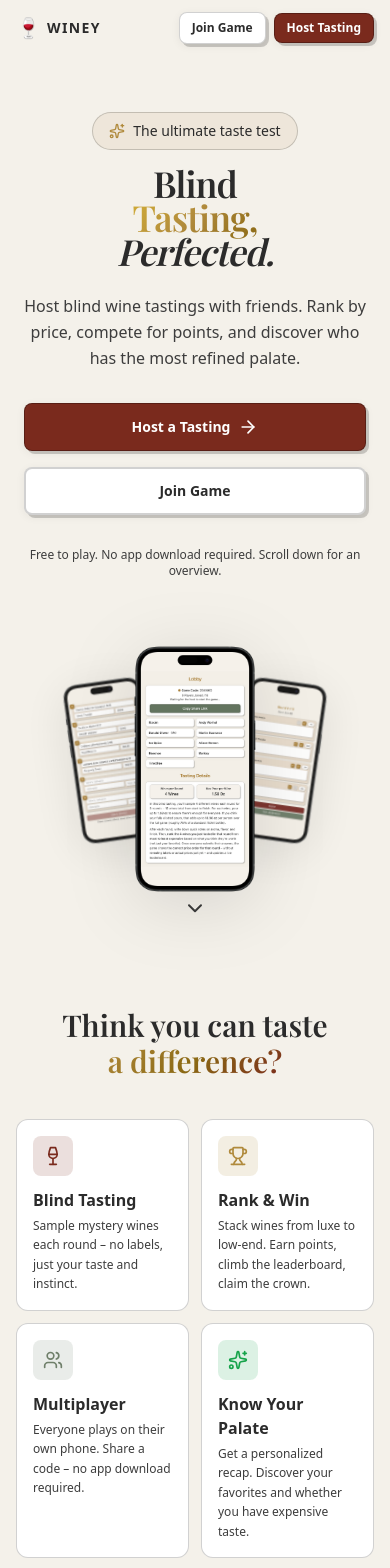
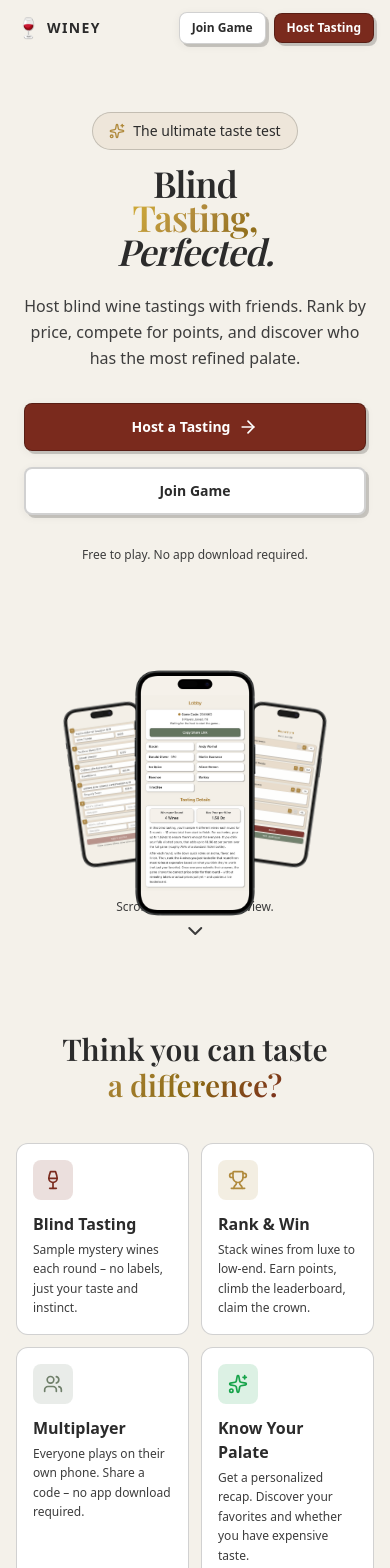
Before and after one commit to maximkali/Winey-Windsurf, a Next.js app: page / in a window 390 px wide. Shown: the top 1568 px of the page. Built offline with nearby package versions, Linux system fonts and the light colour scheme.

Commit message:
Hero mobile spacing polish
- Increased mobile vertical gap between hero text/CTAs and phone collage
- Added mobile-only top margin to phone collage to prevent bleed-through
- Desktop/tablet layout unchanged

```diff
--- a/src/app/page.tsx
+++ b/src/app/page.tsx
@@ -20,7 +20,7 @@ function Hero() {
       </div>
 
       <div className="mx-auto max-w-7xl px-6 lg:px-8 py-8 sm:py-12 lg:py-0">
-        <div className="grid lg:grid-cols-2 gap-8 lg:gap-8 items-center">
+        <div className="grid lg:grid-cols-2 gap-12 sm:gap-8 lg:gap-8 items-center">
 
           {/* Left: Text Content */}
           <motion.div
@@ -62,13 +62,13 @@ function Hero() {
 
             {/* Social proof hint */}
             <div className="mt-8 sm:mt-12 flex items-center justify-center lg:justify-start text-xs sm:text-sm text-[color:var(--winey-muted)]">
-              <span>Free to play. No app download required. Scroll down for an overview.</span>
+              <span>Free to play. No app download required.</span>
             </div>
           </motion.div>
 
           {/* Right: Phone Mockups - Three phones: Wine List (back left), Lobby (front center), Round (back right) */}
           <motion.div
-            className="relative h-[300px] sm:h-[500px] lg:h-[680px] flex items-center justify-center overflow-visible"
+            className="relative mt-6 sm:mt-0 h-[300px] sm:h-[500px] lg:h-[680px] flex items-center justify-center overflow-visible"
             initial={{ opacity: 0 }}
             animate={{ opacity: 1 }}
             transition={{ duration: 0.8, delay: 0.2 }}
@@ -89,7 +89,7 @@ function Hero() {
                   width={1179}
                   height={2556}
                   sizes="(max-width: 640px) 85px, (max-width: 1024px) 150px, 210px"
-                  className="drop-shadow-[0_8px_25px_rgba(0,0,0,0.1)]"
+                  className="sm:drop-shadow-[0_8px_25px_rgba(0,0,0,0.1)]"
                 />
               </motion.div>
 
@@ -107,7 +107,7 @@ function Hero() {
                   height={2556}
                   priority
                   sizes="(max-width: 640px) 130px, (max-width: 1024px) 200px, 290px"
-                  className="drop-shadow-[0_12px_35px_rgba(0,0,0,0.12)]"
+                  className="sm:drop-shadow-[0_12px_35px_rgba(0,0,0,0.12)]"
                 />
               </motion.div>
 
@@ -125,7 +125,7 @@ function Hero() {
                   width={1179}
                   height={2556}
                   sizes="(max-width: 640px) 85px, (max-width: 1024px) 150px, 210px"
-                  className="drop-shadow-[0_8px_25px_rgba(0,0,0,0.1)]"
+                  className="sm:drop-shadow-[0_8px_25px_rgba(0,0,0,0.1)]"
                 />
               </motion.div>
             </div>
@@ -135,12 +135,14 @@ function Hero() {
 
       {/* Scroll indicator */}
       <motion.div
-        className="absolute bottom-6 sm:bottom-8 left-1/2 -translate-x-1/2"
+        className="absolute bottom-6 sm:bottom-8 left-1/2 -translate-x-1/2 text-center"
         animate={{ y: [0, 10, 0] }}
         transition={{ repeat: Infinity, duration: 2 }}
-        aria-hidden="true"
       >
-        <ChevronDown className="w-6 h-6 sm:w-8 sm:h-8 text-[color:var(--winey-muted)]" />
+        <div className="mb-1 text-xs sm:text-sm font-medium text-[color:var(--winey-muted)]">
+          Scroll down for an overview.
+        </div>
+        <ChevronDown aria-hidden="true" className="mx-auto w-6 h-6 sm:w-8 sm:h-8 text-[color:var(--winey-muted)]" />
       </motion.div>
     </section>
   );
@@ -276,7 +278,7 @@ function HowItWorks() {
   };
 
   return (
-    <section className="relative bg-[color:var(--winey-surface)] py-14 sm:py-32 overflow-hidden">
+    <section className="relative bg-[color:var(--winey-surface)] py-10 sm:py-32 overflow-hidden">
       {/* Hidden Preloader: Pre-fetch images for the NEXT step so they appear instantly */}
       <div className="hidden">
         {GAME_STEPS.map((step, idx) => {
@@ -293,7 +295,7 @@ function HowItWorks() {
 
       <div className="mx-auto max-w-7xl px-4 sm:px-6 lg:px-8">
         <motion.div
-          className="text-center mb-12 sm:mb-20"
+          className="text-center mb-8 sm:mb-20"
           initial={{ opacity: 0, y: 30 }}
           whileInView={{ opacity: 1, y: 0 }}
           viewport={{ once: true }}
@@ -304,10 +306,10 @@ function HowItWorks() {
           </h2>
         </motion.div>
 
-        <div className="grid lg:grid-cols-2 gap-10 sm:gap-12 lg:gap-20 items-start">
+        <div className="grid lg:grid-cols-2 gap-6 sm:gap-12 lg:gap-20 items-start">
 
           {/* Phone Display */}
-          <div className="relative h-[420px] sm:h-[550px] lg:h-[600px] flex items-center justify-center order-1 lg:order-1">
+          <div className="relative h-[360px] sm:h-[550px] lg:h-[600px] flex items-center justify-center order-1 lg:order-1">
             {/* Ambient glow behind phone - hidden on mobile for cleaner look */}
             <div className="hidden sm:flex absolute inset-0 items-center justify-center pointer-events-none">
               <motion.div
@@ -318,7 +320,7 @@ function HowItWorks() {
             </div>
 
             {/* Phone images with crossfade - entire container animates including position */}
-            <div className="relative w-[180px] sm:w-[250px] lg:w-[300px] overflow-visible">
+            <div className="relative w-[170px] sm:w-[250px] lg:w-[300px] overflow-visible">
               <AnimatePresence mode="wait">
                 <motion.div
                   key={activeStep}
@@ -344,7 +346,7 @@ function HowItWorks() {
                     width={1179}
                     height={2556}
                     priority
-                    sizes="(max-width: 640px) 180px, (max-width: 1024px) 250px, 300px"
+                    sizes="(max-width: 640px) 170px, (max-width: 1024px) 250px, 300px"
                   />
 
                   {/* Secondary phone - positioned based on imageAltPosition */}
@@ -392,8 +394,8 @@ function HowItWorks() {
           {/* Content */}
           <div className="order-2 lg:order-2 text-center lg:text-left w-full max-w-lg mx-auto lg:max-w-none">
             {/* Step Controls (Desktop & Mobile Unified) */}
-            <div className="rounded-2xl border border-[color:var(--winey-border)] bg-white/80 backdrop-blur px-4 py-3 sm:px-0 sm:py-0 sm:border-0 sm:bg-transparent sm:backdrop-blur-0">
-              <div className="flex items-center justify-between lg:justify-start gap-6 mb-4 sm:mb-8 lg:mb-10">
+            <div className="rounded-2xl border border-[color:var(--winey-border)] bg-white/80 backdrop-blur px-4 py-2 sm:px-0 sm:py-0 sm:border-0 sm:bg-transparent sm:backdrop-blur-0">
+              <div className="flex items-center justify-between lg:justify-start gap-6 mb-3 sm:mb-8 lg:mb-10">
                 <button
                   type="button"
                   onClick={prevStep}
@@ -404,7 +406,7 @@ function HowItWorks() {
                   <ChevronLeft className="h-6 w-6 sm:h-7 sm:w-7" />
                 </button>
 
-                <div className="text-[11px] sm:text-sm uppercase tracking-[0.22em] font-semibold text-[color:var(--winey-muted-2)]/70 min-w-[100px] text-center">
+                <div className="text-[11px] sm:text-sm uppercase tracking-[0.22em] font-semibold text-[color:var(--winey-muted-2)]/70 min-w-[90px] text-center">
                   Step {activeStep + 1} / {GAME_STEPS.length}
                 </div>
 
@@ -444,15 +446,15 @@ function HowItWorks() {
                 transition={{ duration: 0.3 }}
               >
                 {/* Large step number */}
-                <div className="mb-2">
+                <div className="mb-1 sm:mb-2">
                   <span className="font-serif text-6xl sm:text-8xl lg:text-[8rem] font-bold text-[color:var(--winey-title)]/15 leading-none">
                     {GAME_STEPS[activeStep].step}
                   </span>
                 </div>
-                <h3 className="font-serif text-3xl sm:text-4xl lg:text-5xl font-semibold text-[color:var(--winey-muted-2)] mb-4 sm:mb-6 -mt-8 sm:-mt-10 lg:-mt-14 relative">
+                <h3 className="font-serif text-3xl sm:text-4xl lg:text-5xl font-semibold text-[color:var(--winey-muted-2)] mb-3 sm:mb-6 -mt-7 sm:-mt-10 lg:-mt-14 relative">
                   {GAME_STEPS[activeStep].title}
                 </h3>
-                <p className="text-lg sm:text-xl text-[color:var(--winey-muted)] leading-relaxed">
+                <p className="text-[17px] sm:text-xl text-[color:var(--winey-muted)] leading-relaxed">
                   {GAME_STEPS[activeStep].description}
                 </p>
               </motion.div>
```
